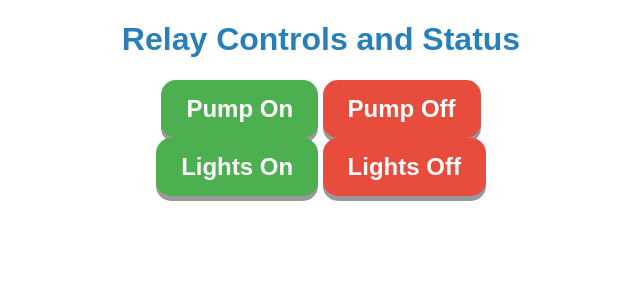
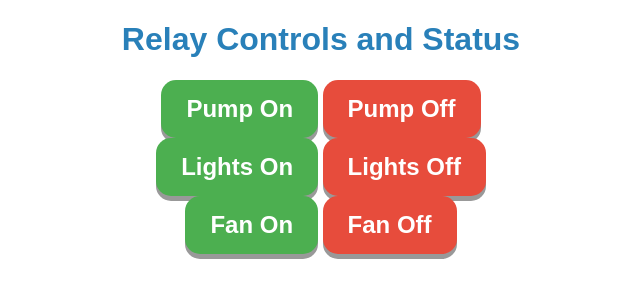
Before and after one commit to chall6753/Charlies-Farm, a PHP site: page /src/main.php in a window 1280 px wide. Shown: the top 300 px of the page, without its empty margins (319-959 px from the left). Run offline with PHP 8.4, Linux system fonts and the light colour scheme.

Commit message:
add fan button

```diff
--- a/src/main.php
+++ b/src/main.php
@@ -78,12 +78,22 @@
         <input type="hidden" name="id" value="2"/>
         <input type="hidden" name="status" value='0'/>
     </form>
-
+    <form action="Update_Relay_DB.php" method="GET" id="fanOn" >
+        <input type="hidden" name="id" value="3"/>
+        <input type="hidden" name="status" value='1'/>
+    </form>
+    <form action="Update_Relay_DB.php" method="GET" id="fanOff">
+        <input type="hidden" name="id" value="3"/>
+        <input type="hidden" name="status" value='0'/>
+    </form>
 
     <button class="onButton" name= "subject" type="submit" form="pumpOn" value="pumpOn" >Pump On</button>
     <button class="offButton" name= "subject" type="submit" form="pumpOff" value="pumpOff">Pump Off</button>
     <br>
-    <button class="onButton" name= "subject" type="submit" form="lightsOn" value="pumpOn" >Lights On</button>
-    <button class="offButton" name= "subject" type="submit" form="lightsOff" value="pumpOff">Lights Off</button>
+    <button class="onButton" name= "subject" type="submit" form="lightsOn" value="lightsOn" >Lights On</button>
+    <button class="offButton" name= "subject" type="submit" form="lightsOff" value="lightsOff">Lights Off</button>
+    <br>
+    <button class="onButton" name= "subject" type="submit" form="fanOn" value="fanOn" >Fan On</button>
+    <button class="offButton" name= "subject" type="submit" form="fanOff" value="fanOff">Fan Off</button>
   </body>
 </html>
```
